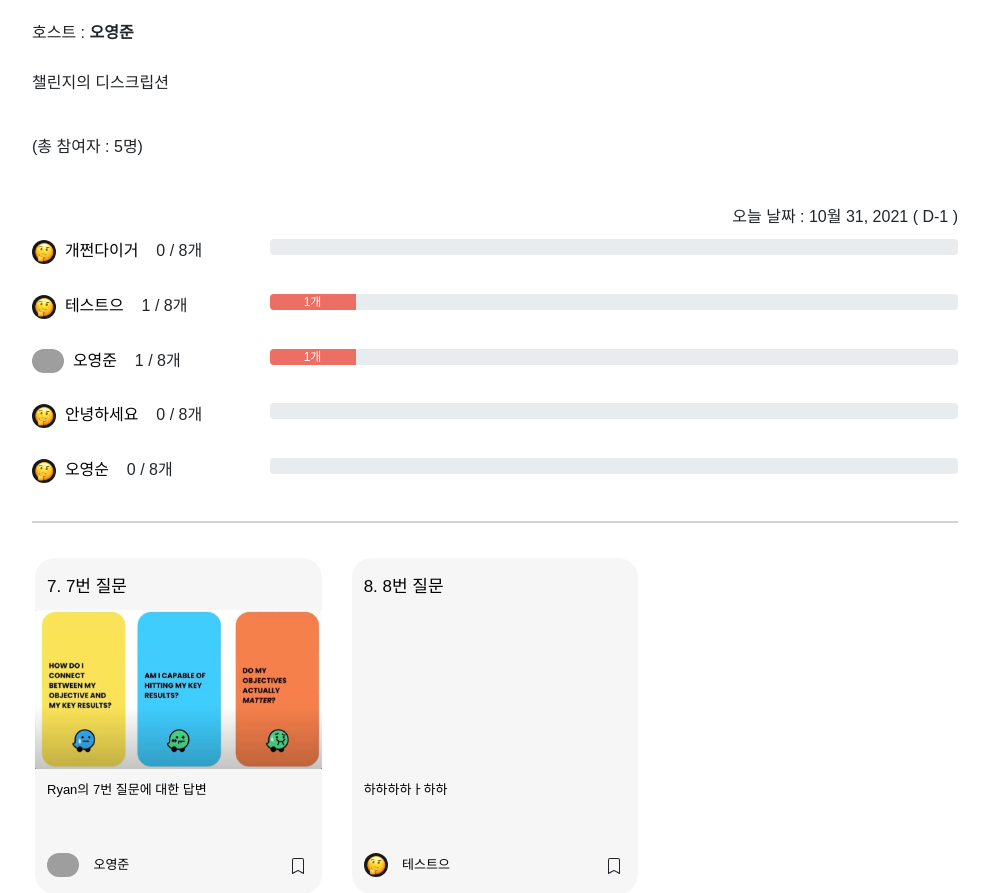
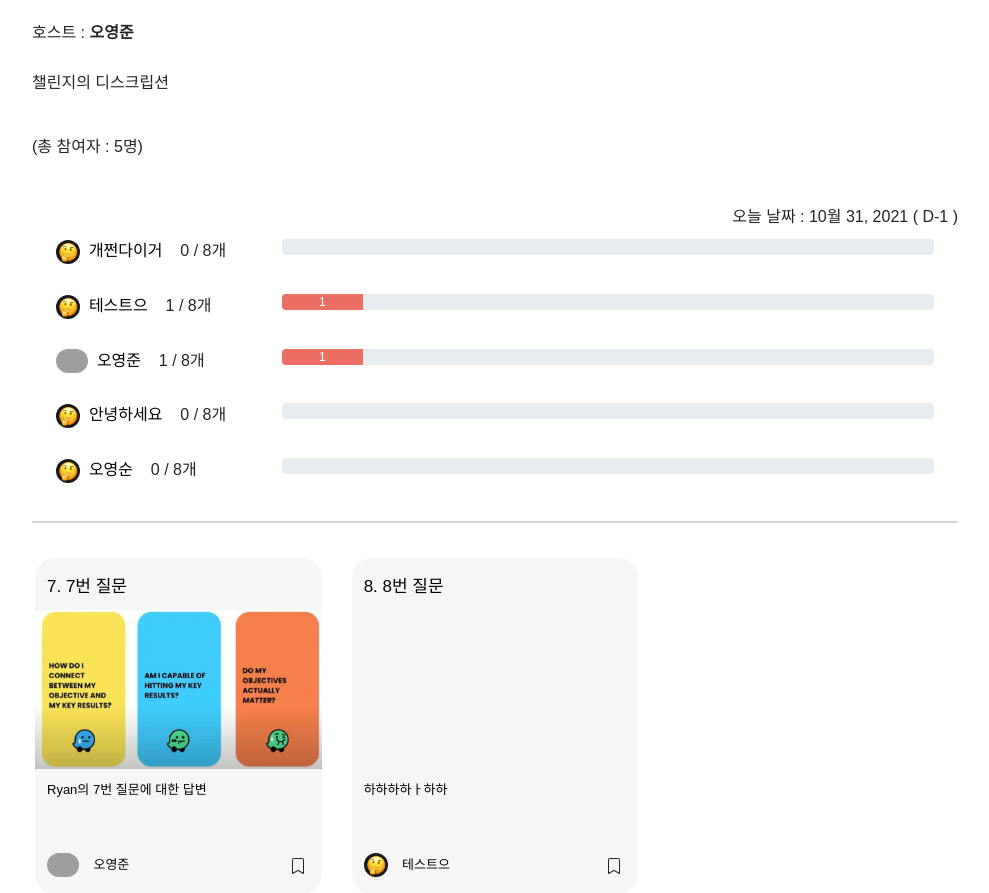
Before and after one commit to RyanYJOh/museum, a Django app: page /challenge/n-day/1 in a window 1280 px wide. Shown: the part 201-1094 px from the top of the page, without its empty margins (145-1134 px from the left). Run offline with Django 3.2, Linux system fonts and the light colour scheme; data comes from the database, SQL or seed files in the repository; some libraries are stand-ins or nearby versions; some web fonts are replaced; grey boxes are pictures that could not be loaded.

Commit message:
minor change

```diff
--- a/museum/ndaychallenge/templates/ndaychallenge/nday.html
+++ b/museum/ndaychallenge/templates/ndaychallenge/nday.html
@@ -36,6 +36,7 @@
         오늘 날짜 : {{today}} ( D-{{remaining}})
     </div>
 </div>
+<div class="container">
 {% for d in list__challenge_data %}
     <div class="row">
         <div class="col-12 col-md-3">
@@ -45,13 +46,13 @@
         </div>
         <div class="col-12 col-md-9">
             <div class="progress">
-            <div class="progress-bar" role="progressbar" style="width: {{d.progress}}%" aria-valuenow="{{d.count}}" aria-valuemin="0" aria-valuemax="{{pass_condition}}">{{d.count}}개</div>
+                <div class="progress-bar" role="progressbar" style="width: {{d.progress}}%" aria-valuenow="{{d.count}}" aria-valuemin="0" aria-valuemax="{{pass_condition}}">{{d.count}}</div>
             </div>
         </div>
     </div>
     <div class="row-h-20"></div>
     {% endfor %}
-
+</div>
 
 <div class="row-h-20 bottom-border"></div>
 
```
Lines whose indentation alone changed are shown as unchanged.
